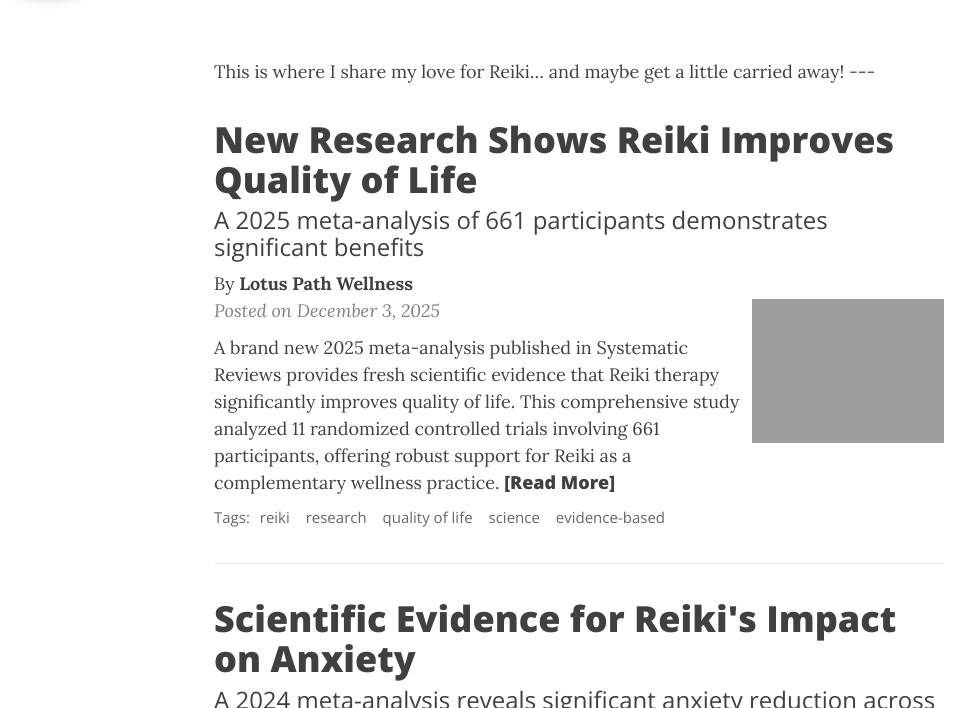
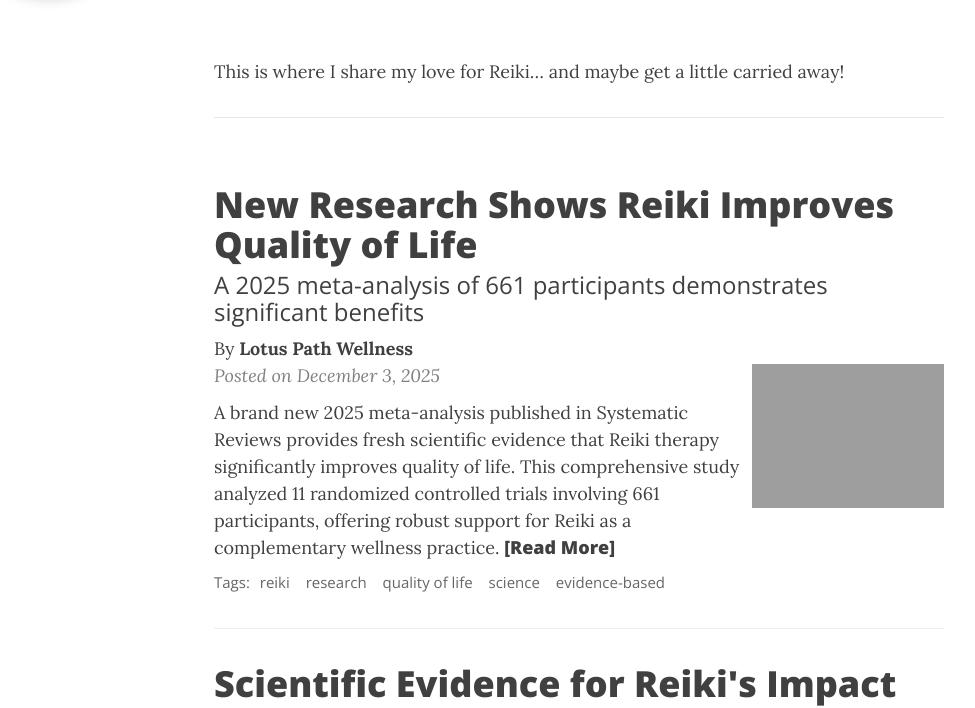
Before and after one commit to lotuspathwellness/lotuspathwellness.github.io, a Jekyll site: the page built from index.html, in a window 1280 px wide and 900 px high, cut to the strip 192-900 px from the top of the window. Shown: the whole strip, without its empty margins (61-1036 px from the left). Built offline with Jekyll 4.4.1, drawn with Linux system fonts in a browser that asks for light colours; the list of posts is cut into pages by our own code; comment, search, counter and statistics services are not loaded.

```diff
--- a/_config.yml
+++ b/_config.yml
@@ -38,6 +38,9 @@ round-avatar: true
 # If you want to have an image logo in the top-left corner instead of having the title of the website,
 # then specify the following parameter
 title-img: /assets/img/Logo.png
+
+# Favicon
+favicon: /favicon.ico
 
 
 #####################################
--- a/_includes/head.html
+++ b/_includes/head.html
@@ -161,10 +161,10 @@
   <link rel="stylesheet" href="{{ "/assets/css/staticman.css" | relative_url }}">
   {% endif %}
 
-  {% assign favicon_exists = site.static_files | where: "path", "/favicon.ico" | size %}
-  {% if favicon_exists == 1 %}
-  <link rel="icon" href="{{ '/favicon.ico' | relative_url }}" />
-  {% endif %}
+  <link rel="icon" type="image/x-icon" href="{{ '/favicon.ico' | relative_url }}" />
+  <link rel="shortcut icon" type="image/x-icon" href="{{ '/favicon.ico' | relative_url }}" />
+  <link rel="icon" type="image/png" sizes="32x32" href="{{ '/assets/img/Logo.png' | relative_url }}" />
+  <link rel="apple-touch-icon" sizes="180x180" href="{{ '/assets/img/Logo.png' | relative_url }}" />
 
   {% if page.head-extra %}
     {% for file in page.head-extra %}
--- a/index.html
+++ b/index.html
@@ -4,4 +4,4 @@ layout: home
 
 This is where I share my love for Reiki… and maybe get a little carried away!
 
----
+<hr style="margin: 2rem 0;">
```
Also changed, not shown: favicon.png (added), 1 other file.
